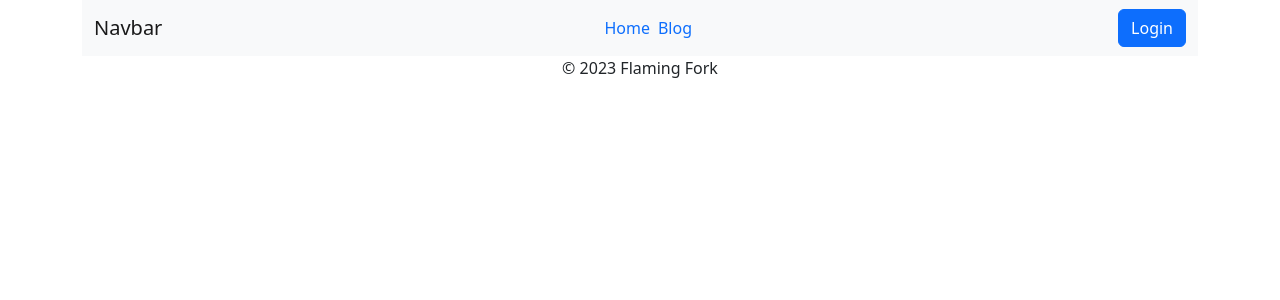
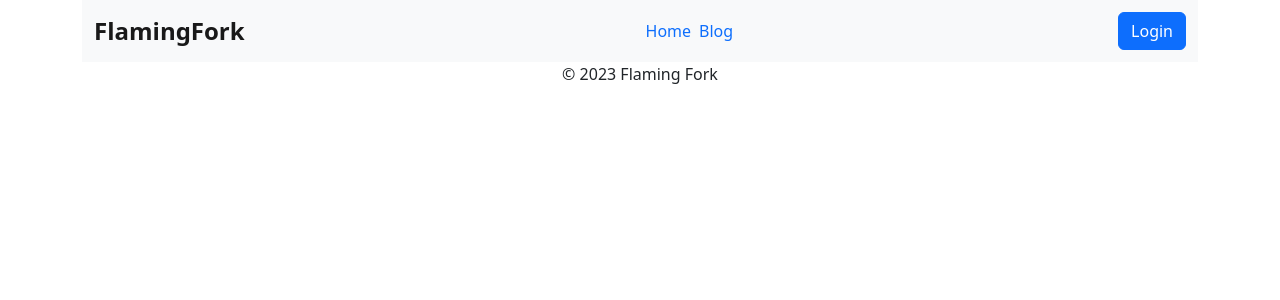
Before and after one commit to sajibsaifullah/chef-recipe-hunter-client, a React (Vite) app: page / in a window 1280 px wide. Shown: the top 300 px of the page. Built offline with nearby package versions, Linux system fonts and the light colour scheme.

Commit message:
navbar edited

```diff
--- a/src/pages/Header/Header.jsx
+++ b/src/pages/Header/Header.jsx
@@ -7,7 +7,7 @@ const Header = () => {
     <Container>
       <Navbar bg="light" variant="light">
         <Container>
-          <Navbar.Brand href="#home">Navbar</Navbar.Brand>
+          <Navbar.Brand className="fs-4 fw-bold" href="#home">FlamingFork</Navbar.Brand>
           <Nav className="mx-auto d-flex justify-content-center align-items-center gap-2">
             <NavLink className="text-decoration-none" to='/'>Home</NavLink>
             <NavLink className="text-decoration-none" to='/'>Blog</NavLink>
```
